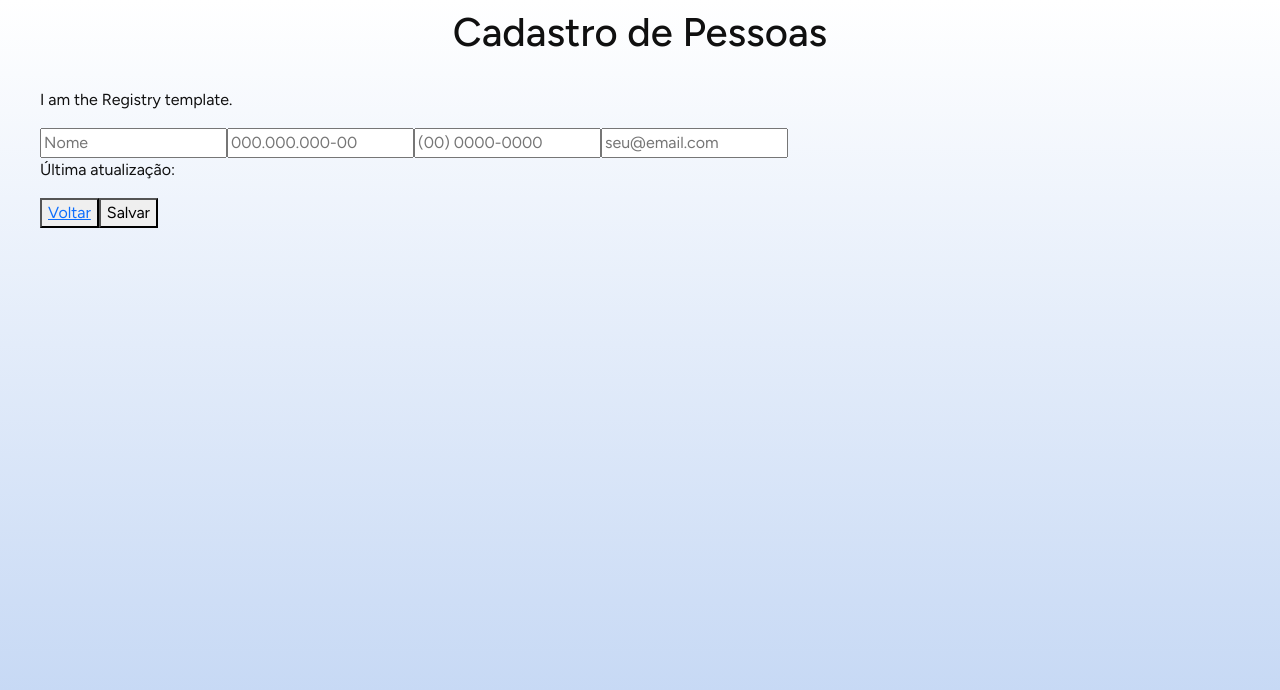
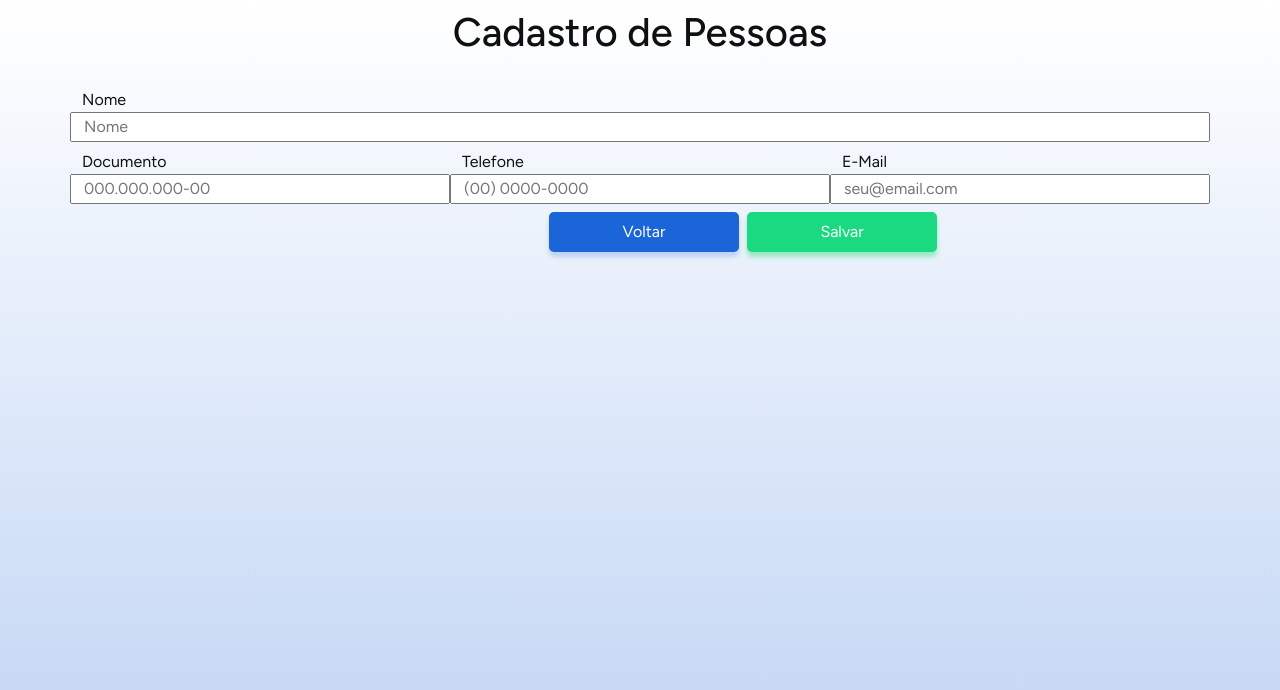
Before and after one commit to GSacata/cadastropessoas, a Vue app in the folder frontend/: page /registry in a window 1280 px wide. Both pictures are taken after a click on the element "Nova pessoa". Shown: the top 690 px of the page. Built offline with nearby package versions, Linux system fonts and the light colour scheme; no server answers; a web font is replaced by a local one.

Commit message:
Styling registry edition

```diff
--- a/frontend/src/App.vue
+++ b/frontend/src/App.vue
@@ -13,6 +13,9 @@
   --color-alert: #d9271a;
   --color-alert-lighter: #ebaaa5;
   --color-alert-darker: #86170f;
+  --color-confirm: #1ad980;
+  --color-confirm-lighter: #96e7c2;
+  --color-confirm-darker: #108f54;
   --color-bg: #ffffff;
   --color-font: #101010;
   --color-font-alt: #ffffff;
@@ -70,6 +73,16 @@ table tbody tr td {
   background-color: var(--color-alert-darker);
 }
 
+.btn-like-confirm {
+  color: var(--color-font-alt);
+  background-color: var(--color-confirm);
+  box-shadow: 0px 5px 5px var(--color-confirm-lighter);
+}
+
+.btn-like-confirm:hover {
+  background-color: var(--color-confirm-darker);
+}
+
 .cmodal-outter {
   background-color: rgba(0,0,0,0.2);
   position: absolute;
--- a/frontend/src/components/Registry.vue
+++ b/frontend/src/components/Registry.vue
@@ -1,13 +1,26 @@
 <template>
-    <p>I am the Registry template.</p>
-    <input type="text" placeholder="Nome" name="name" id="reg-name">
-    <input type="text" placeholder="000.000.000-00" name="document" id="reg-doc">
-    <input type="text" placeholder="(00) 0000-0000" name="phone" id="reg-phone">
-    <input type="text" placeholder="seu@email.com" name="email" id="reg-email">
-    <p>Última atualização: <span id="reg-lastup"></span></p>
-    <button><router-link to="/">Voltar</router-link></button>
-    <button @click="saveRegistry()">Salvar</button>
-    <button v-show="isEdit" @click="showModal(this.$route.params.uuid)">Deletar</button>
+    <div class="container">
+        <div class="row my-2">
+            <label for="name" class="col-12 pl-0">Nome</label>
+            <input type="text" placeholder="Nome" name="name" id="reg-name" class="col-12">
+        </div>
+        <div class="row my-2">
+            <label for="document" class="col-4">Documento</label>
+            <label for="phone" class="col-4">Telefone</label>
+            <label for="email" class="col-4">E-Mail</label>
+            <input type="text" placeholder="000.000.000-00" name="document" id="reg-doc" class="col-4">
+            <input type="text" placeholder="(00) 0000-0000" name="phone" id="reg-phone" class="col-4">
+            <input type="text" placeholder="seu@email.com" name="email" id="reg-email" class="col-4">
+        </div>
+        <div class="row my-2">
+            <div class="col-5 opacity-50">
+                <small v-show="isEdit">Última atualização: <span id="reg-lastup"></span></small>
+            </div>
+            <p class="col-2 mx-1 text-center btn-like btn-like-neutral" @click="navToList()">Voltar</p>
+            <p class="col-2 mx-1 text-center btn-like btn-like-confirm" @click="saveRegistry()">Salvar</p>
+            <p v-show="isEdit" class="col-2 mx-1 text-center btn-like btn-like-alert" @click="showModal(this.$route.params.uuid)">Deletar</p>
+        </div>
+    </div>
     <DelModal v-show="isModalVisible" @close="hideModal" @delReg="deleteRegistry(toDeleteUuid)"></DelModal>
 </template>
 
@@ -106,7 +119,6 @@ export default {
             .catch((err) => {
                 this.error = err;
             })
-            // this.isModalVisible = false;
             this.$router.push("/")
             .then(() => {
                 window.location.reload()
@@ -114,6 +126,9 @@ export default {
             .catch((err) => {
                 this.err = err
             })
+        },
+        navToList() {
+            this.$router.push("/")
         }
     }
 }
```
